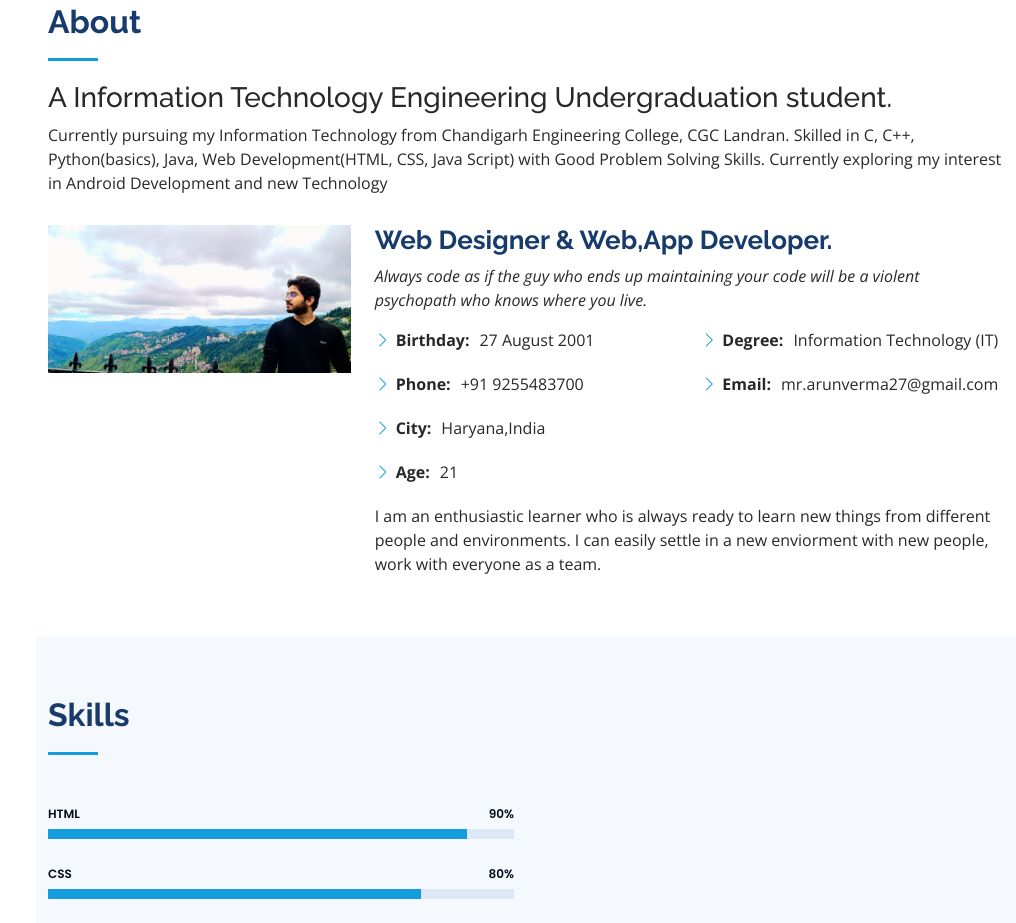
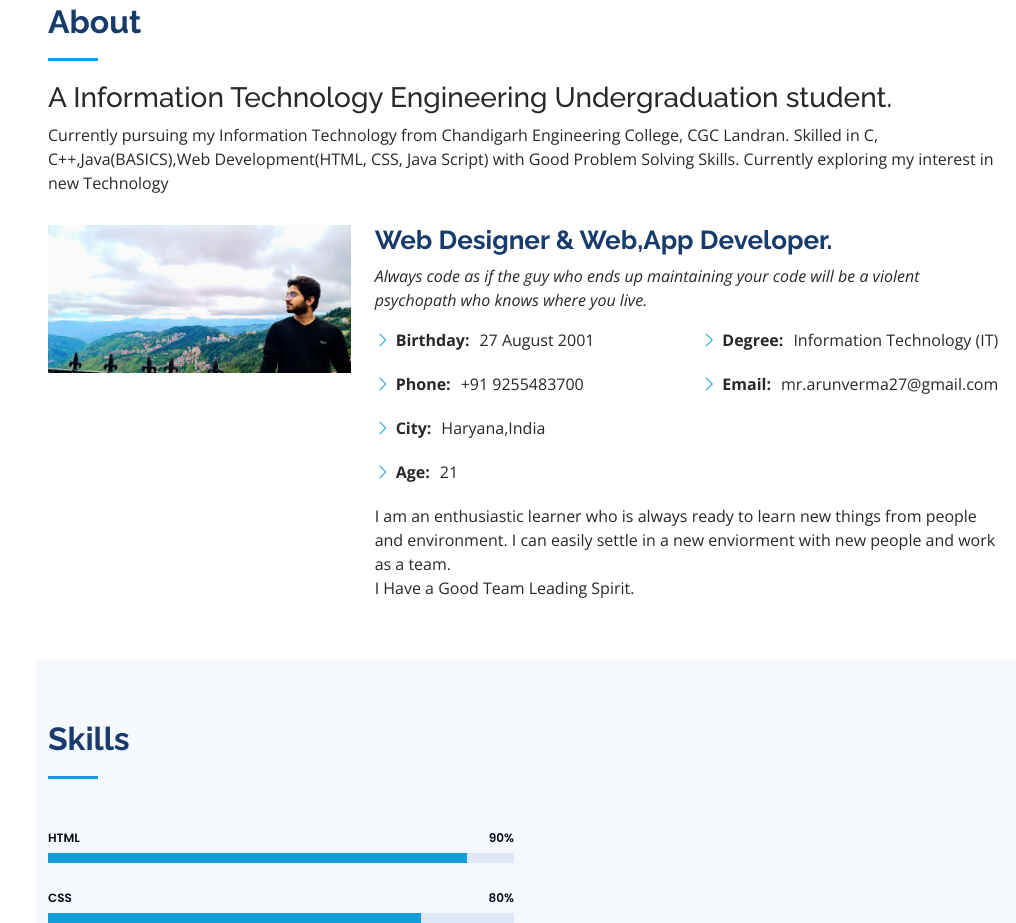
Before and after one commit to arunverma12/portfolio, a plain HTML site: page index.html in a window 1280 px wide. Shown: the part 857-1780 px from the top of the page, without its empty margins (264-1280 px from the left). Drawn offline with nearby package versions, Linux system fonts and the light colour scheme.

Commit message:
Update index.html

```diff
--- a/index.html
+++ b/index.html
@@ -76,7 +76,7 @@
         <div class="section-title">
           <h2>About</h2>
           <h3>A Information Technology Engineering Undergraduation student.</h3>
-          <p>Currently pursuing my Information Technology from Chandigarh Engineering College, CGC Landran. Skilled in C, C++, Python(basics), Java, Web Development(HTML, CSS, Java Script) with Good Problem Solving Skills. Currently exploring my interest in Android Development and new Technology</p>
+          <p>Currently pursuing my Information Technology from Chandigarh Engineering College, CGC Landran. Skilled in C, C++,Java(BASICS),Web Development(HTML, CSS, Java Script) with Good Problem Solving Skills. Currently exploring my interest in new Technology</p>
     </div>
 
         <div class="row">
@@ -103,7 +103,8 @@
               </div>
             </div>
             <p>
-              I am an enthusiastic learner who is always ready to learn new things from different people and environments. I can easily settle in a new enviorment with new people, work with everyone as a team.</p>
+              I am an enthusiastic learner who is always ready to learn new things from people and environment. I can easily settle in a new enviorment with new people and work as a team.</p>
+              I Have a Good Team Leading Spirit.
           </div>
         </div>
 
```
